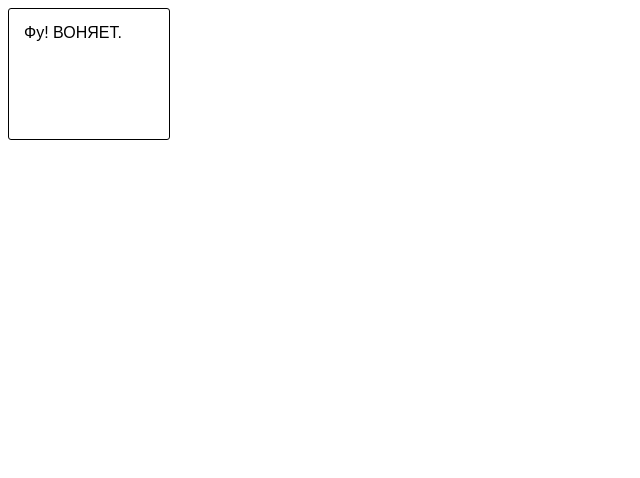
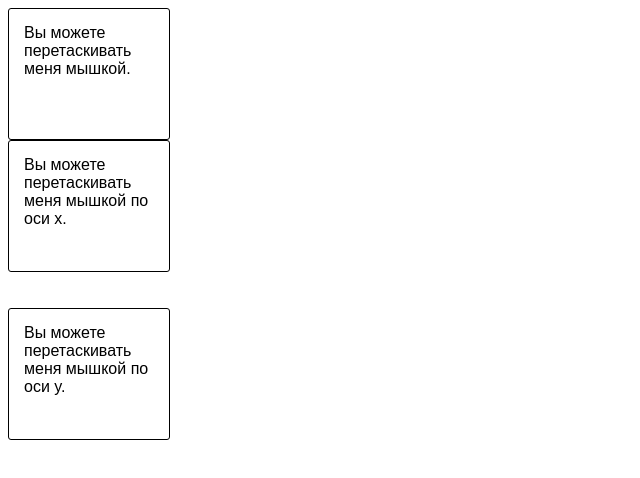
Before and after one commit to DEVILxAndrey/JS, a plain HTML site: page DEVIL.html in a window 1280 px wide. Shown: the whole page, without its empty margins (0-640 px from the left). Drawn offline with Linux system fonts and the light colour scheme.

Commit message:
Pedelia2

```diff
--- a/DEVIL.html
+++ b/DEVIL.html
@@ -11,7 +11,10 @@
 	<script src="DEVILX.js"></script>
 </head>
 <body>
-	<div class="ui-widget ui-corner-all">Фу! ВОНЯЕТ. </div>
+<div class="ui-widget ui-corner-all">Вы можете перетаскивать меня мышкой. </div>
+<div id="drag1" class="ui-widget ui-corner-all">Вы можете перетаскивать меня мышкой по оси x. </div>
+<br /><br />
+<div id="drag2" class="ui-widget ui-corner-all">Вы можете перетаскивать меня мышкой по оси y. </div>
 </div>
 </body>
 </html>
--- a/DEVILX.js
+++ b/DEVILX.js
@@ -1,5 +1,7 @@
 $(document).ready(function() {
 
    $("div").draggable();
+   $("#drag1").draggable({axis:"x"});
+   $("#drag2").draggable({axis:"y"});
 
 });
```
